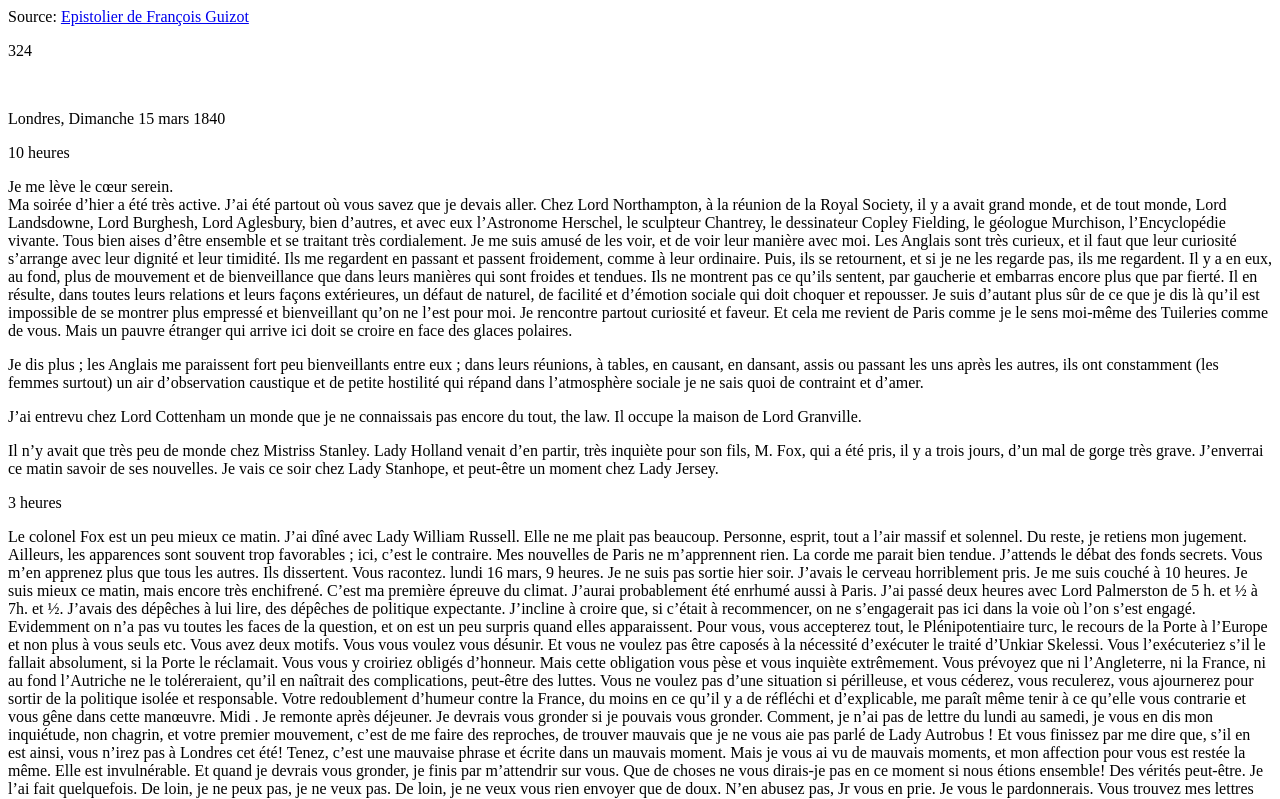
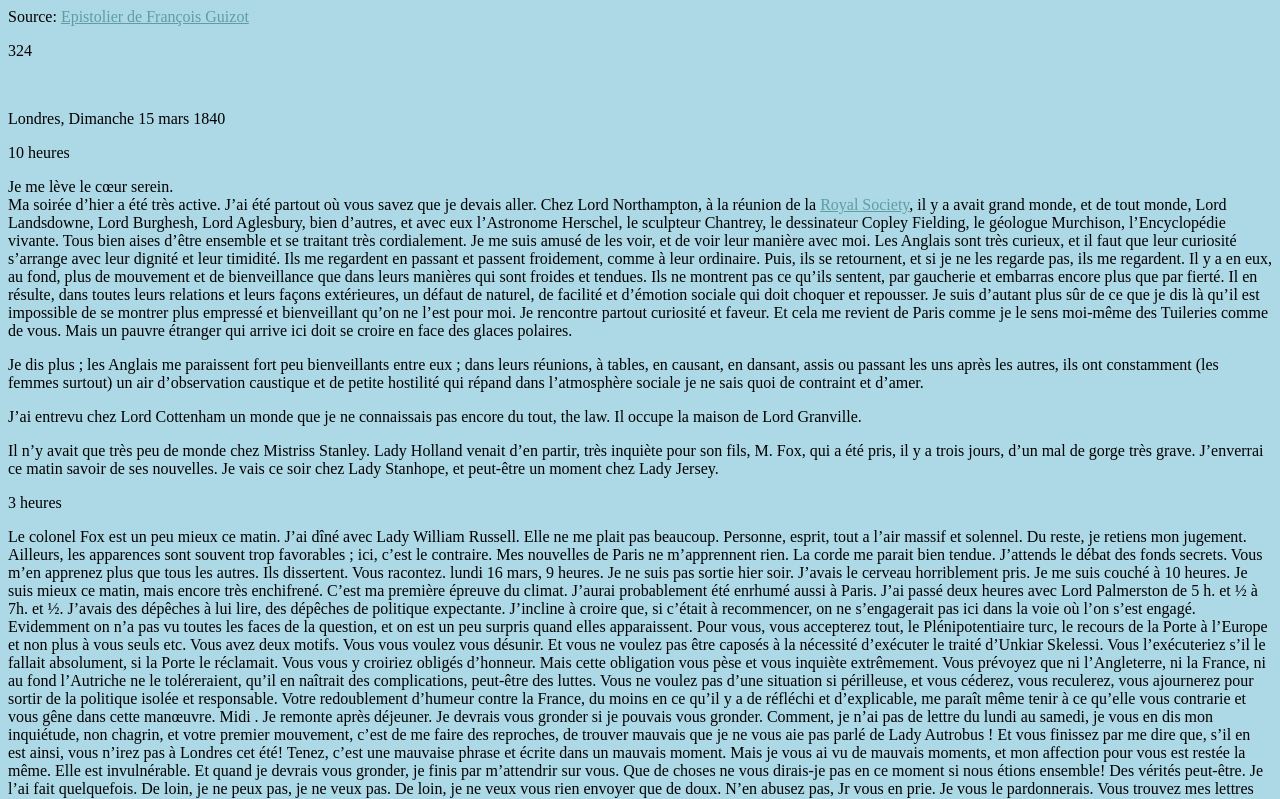
Before and after one commit to Sciences-historiques-numeriques/exercices_edition_numerique, a plain HTML site: page docs/lettres/1840_03_15.html in a window 1280 px wide. Shown: the top 799 px of the page. Drawn offline with Linux system fonts and the light colour scheme.

Commit message:
ajout de styles et index

```diff
--- a/docs/lettres/1840_03_15.html
+++ b/docs/lettres/1840_03_15.html
@@ -1,7 +1,7 @@
 <?xml version="1.0" encoding="UTF-8"?>
 <!DOCTYPE html PUBLIC "-//W3C//DTD XHTML 1.0 Strict//EN" "DTD/xhtml1-strict.dtd">
 <html xmlns="https://www.w3.org/1999/xhtml/" xml:lang="en" lang="en">
-
+<link rel="stylesheet" href="mystyle.css">
 <head>
     <title>Lettre du 15 mars 1840</title>
 </head>
@@ -19,29 +19,19 @@
 
     <p>
         Je me lève le cœur serein.
-        <br />Ma soirée d’hier a été très active. J’ai été partout où vous savez que je devais aller.
-        Chez Lord Northampton, à la réunion de la Royal Society, il y a avait grand monde, et de tout monde, Lord
-        Landsdowne, Lord Burghesh, Lord Aglesbury, bien d’autres, et avec eux l’Astronome Herschel, le sculpteur
-        Chantrey,
-        le dessinateur Copley Fielding, le géologue Murchison, l’Encyclopédie vivante. Tous bien aises d’être ensemble
-        et se
-        traitant très cordialement. Je me suis amusé de les voir, et de voir leur manière avec moi. Les Anglais sont
-        très
-        curieux, et il faut que leur curiosité s’arrange avec leur dignité et leur timidité. Ils me regardent en passant
-        et
-        passent froidement, comme à leur ordinaire. Puis, ils se retournent, et si je ne les regarde pas, ils me
-        regardent.
-        Il y a en eux, au fond, plus de mouvement et de bienveillance que dans leurs manières qui sont froides et
-        tendues.
-        Ils ne montrent pas ce qu’ils sentent, par gaucherie et embarras encore plus que par fierté. Il en résulte, dans
-        toutes leurs relations et leurs façons extérieures, un défaut de naturel, de facilité et d’émotion sociale qui
-        doit
-        choquer et repousser. Je suis d’autant plus sûr de ce que je dis là qu’il est impossible de se montrer plus
-        empressé
-        et bienveillant qu’on ne l’est pour moi. Je rencontre partout curiosité et faveur. Et cela me revient de Paris
-        comme
-        je le sens moi-même des Tuileries comme de vous. Mais un pauvre étranger qui arrive ici doit se croire en face
-        des
+        <br /> Ma soirée d’hier a été très active. J’ai été partout où vous savez que je devais aller. Chez Lord
+        Northampton, à la réunion de la <a id="m1" href="index_des_entites.html#royal_society">Royal Society</a>, il y a avait grand monde, et de
+        tout monde, Lord Landsdowne, Lord Burghesh, Lord Aglesbury, bien d’autres, et avec eux l’Astronome Herschel, le
+        sculpteur Chantrey, le dessinateur Copley Fielding, le géologue Murchison, l’Encyclopédie vivante. Tous bien aises
+        d’être ensemble et se traitant très cordialement. Je me suis amusé de les voir, et de voir leur manière avec moi. Les
+        Anglais sont très curieux, et il faut que leur curiosité s’arrange avec leur dignité et leur timidité. Ils me regardent
+        en passant et passent froidement, comme à leur ordinaire. Puis, ils se retournent, et si je ne les regarde pas, ils me
+        regardent. Il y a en eux, au fond, plus de mouvement et de bienveillance que dans leurs manières qui sont froides et
+        tendues. Ils ne montrent pas ce qu’ils sentent, par gaucherie et embarras encore plus que par fierté. Il en résulte,
+        dans toutes leurs relations et leurs façons extérieures, un défaut de naturel, de facilité et d’émotion sociale qui doit
+        choquer et repousser. Je suis d’autant plus sûr de ce que je dis là qu’il est impossible de se montrer plus empressé
+        et bienveillant qu’on ne l’est pour moi. Je rencontre partout curiosité et faveur. Et cela me revient de Paris comme
+        je le sens moi-même des Tuileries comme de vous. Mais un pauvre étranger qui arrive ici doit se croire en face des
         glaces polaires.
     </p>
     <p>
--- /dev/null
+++ b/docs/lettres/mystyle.css
@@ -0,0 +1,12 @@
+body {
+  background-color: lightblue;
+}
+
+h1 {
+  color: navy;
+  margin-left: 20px;
+}
+
+a {
+    color: cadetblue;
+}
```
Also changed, not shown: docs/index.html (+4 -4 lines), docs/lettres/index_des_entites.html (added, +33 -0 lines).
